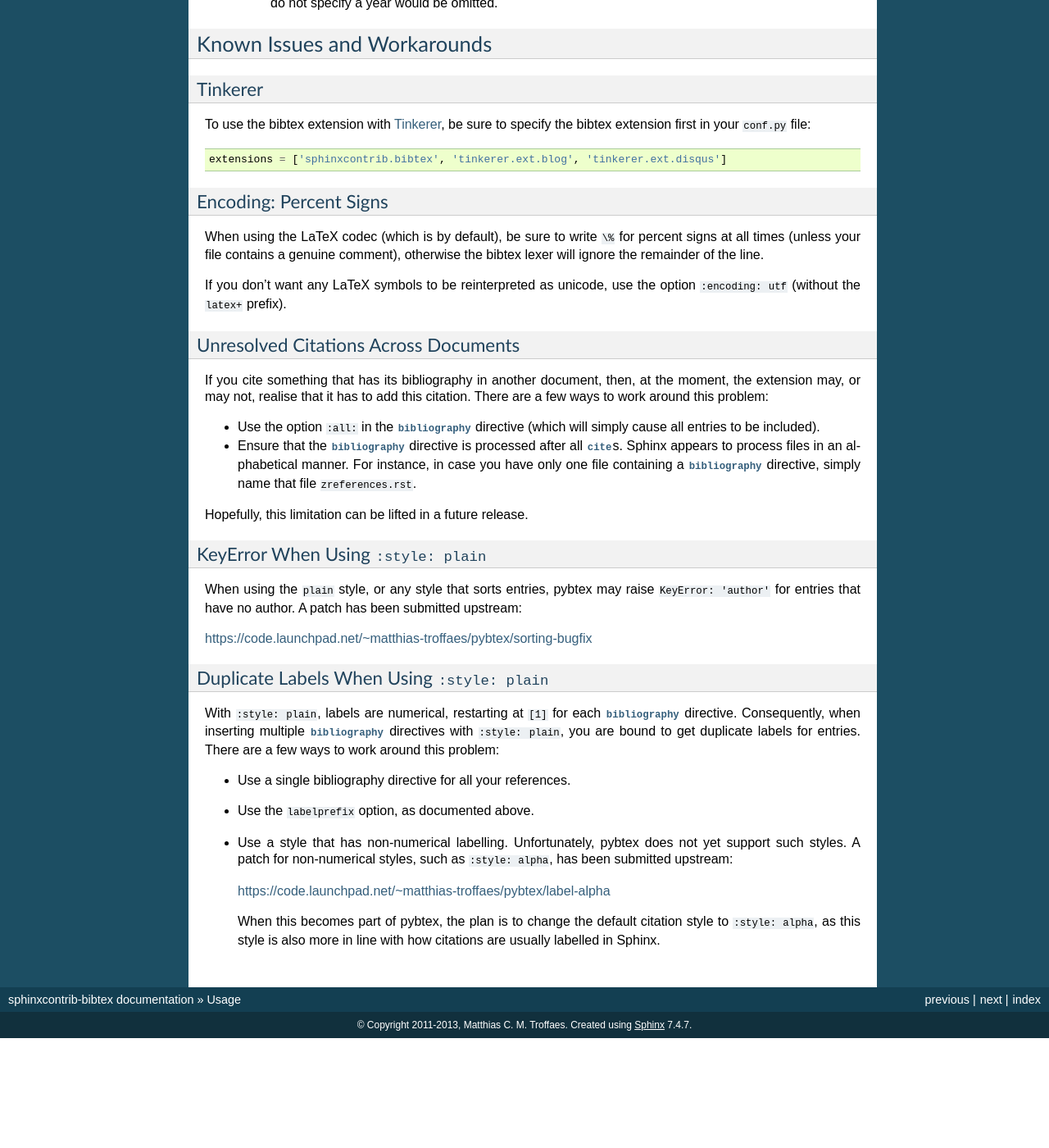
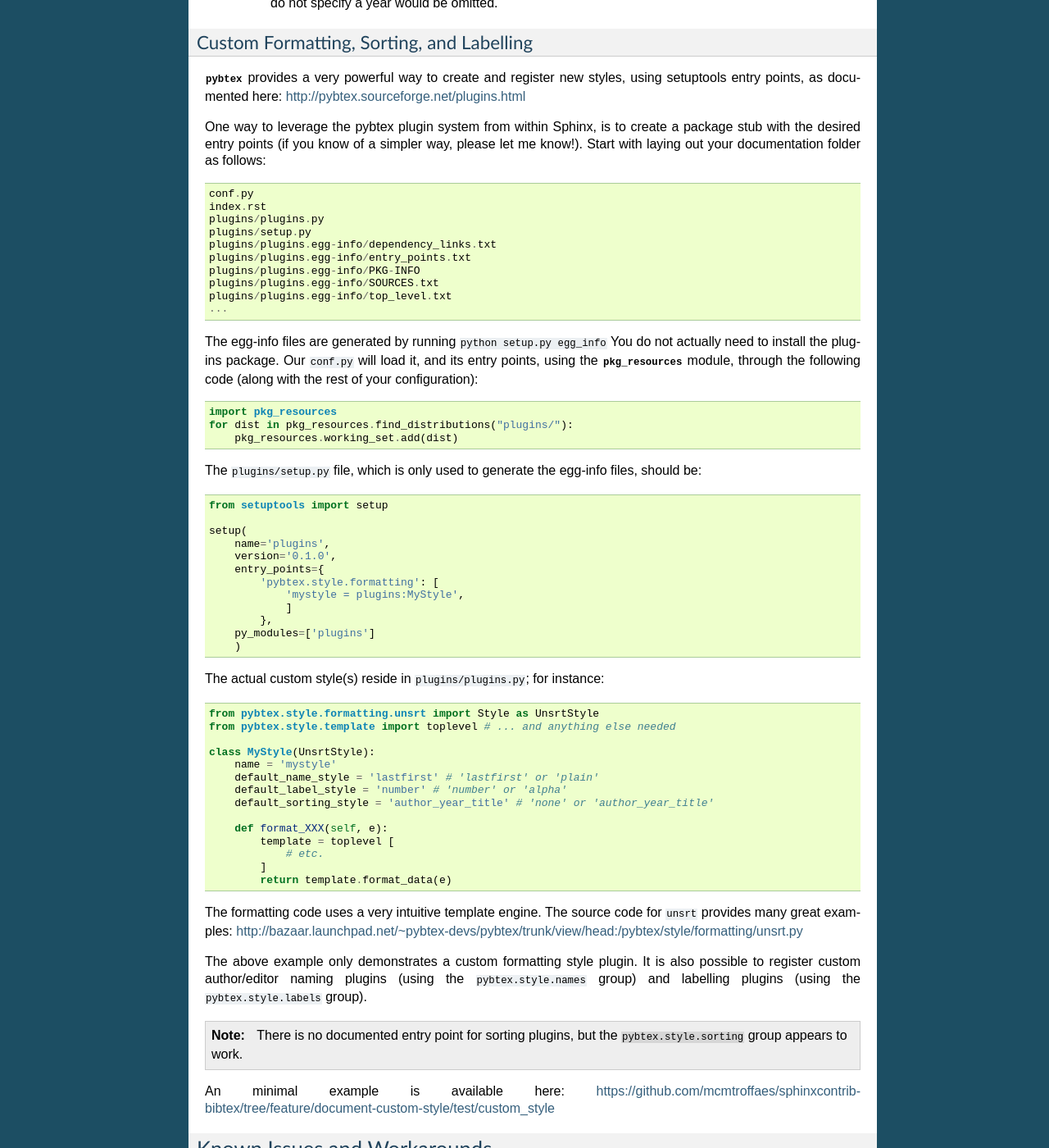
Before and after one commit to mcmtroffaes/sphinxcontrib-bibtex, a Sphinx documentation site: the page built from doc/usage.rst, in a window 1280 px wide and 1400 px high, scrolled down 3508 px. Shown: the whole window at 82% size. Built offline with Sphinx 7.4.7, drawn with Linux system fonts in a browser that asks for light colours; formulas are drawn with MathJax 3; pages that are not in the unit, such as notebooks, are missing from menus; before the commit the page ends 4774 px from its top, so only the background shows below that; some of the changed text lies outside the part shown.

Commit message:
Write some documentation and refer to source files for examples.
[ci skip]

```diff
--- a/CHANGELOG.rst
+++ b/CHANGELOG.rst
@@ -12,6 +12,9 @@
   d9pouces, see pull requests #30 and #31).
 
 * Refactor documentation of advanced features.
+
+* Document how to create custom pybtex styles (see issues #25, #29,
+  and #34).
 
 0.2.6 (2 March 2013)
 --------------------
--- a/doc/usage.rst
+++ b/doc/usage.rst
@@ -260,6 +260,93 @@ The filter expression supports:
     that is less or equal than 2003; any entries that do not
     specify a year would be omitted.
 
+Custom Formatting, Sorting, and Labelling
+~~~~~~~~~~~~~~~~~~~~~~~~~~~~~~~~~~~~~~~~~
+
+:mod:`pybtex` provides a very powerful way to create and register new
+styles, using setuptools entry points,
+as documented here: http://pybtex.sourceforge.net/plugins.html
+
+One way to leverage the pybtex plugin system from within Sphinx,
+is to create a package stub with the desired entry points
+(if you know of a simpler way, please let me know!).
+Start with laying out your documentation folder as follows::
+
+   conf.py
+   index.rst
+   plugins/plugins.py
+   plugins/setup.py
+   plugins/plugins.egg-info/dependency_links.txt
+   plugins/plugins.egg-info/entry_points.txt
+   plugins/plugins.egg-info/PKG-INFO
+   plugins/plugins.egg-info/SOURCES.txt
+   plugins/plugins.egg-info/top_level.txt
+   ...
+
+The egg-info files are generated by running ``python setup.py egg_info``
+You do not actually need to install the plugins package.
+Our ``conf.py`` will load it, and its entry points,
+using the :mod:`pkg_resources` module,
+through the following code (along with the rest of your configuration)::
+
+  import pkg_resources
+  for dist in pkg_resources.find_distributions("plugins/"):
+      pkg_resources.working_set.add(dist)
+
+The ``plugins/setup.py`` file,
+which is only used to generate the egg-info files,
+should be::
+
+  from setuptools import setup
+
+  setup(
+      name='plugins',
+      version='0.1.0',
+      entry_points={
+          'pybtex.style.formatting': [
+              'mystyle = plugins:MyStyle',
+              ]
+          },
+      py_modules=['plugins']
+      )
+
+The actual custom style(s) reside in ``plugins/plugins.py``; for instance:
+
+.. code-block:: python
+
+  from pybtex.style.formatting.unsrt import Style as UnsrtStyle
+  from pybtex.style.template import toplevel # ... and anything else needed
+
+  class MyStyle(UnsrtStyle):
+      name = 'mystyle'
+      default_name_style = 'lastfirst' # 'lastfirst' or 'plain'
+      default_label_style = 'number' # 'number' or 'alpha'
+      default_sorting_style = 'author_year_title' # 'none' or 'author_year_title'
+
+      def format_XXX(self, e):
+          template = toplevel [
+              # etc.
+          ]
+          return template.format_data(e)
+
+The formatting code uses a very intuitive template engine.
+The source code for ``unsrt`` provides many great examples:
+http://bazaar.launchpad.net/~pybtex-devs/pybtex/trunk/view/head:/pybtex/style/formatting/unsrt.py
+
+The above example only demonstrates a custom formatting style plugin.
+It is also possible to register custom author/editor naming plugins
+(using the ``pybtex.style.names`` group)
+and labelling plugins
+(using the ``pybtex.style.labels`` group).
+
+.. note::
+
+   There is no documented entry point for sorting plugins,
+   but the ``pybtex.style.sorting`` group appears to work.
+
+An minimal example is available here:
+https://github.com/mcmtroffaes/sphinxcontrib-bibtex/tree/feature/document-custom-style/test/custom_style
+
 Known Issues and Workarounds
 ----------------------------
 
```
